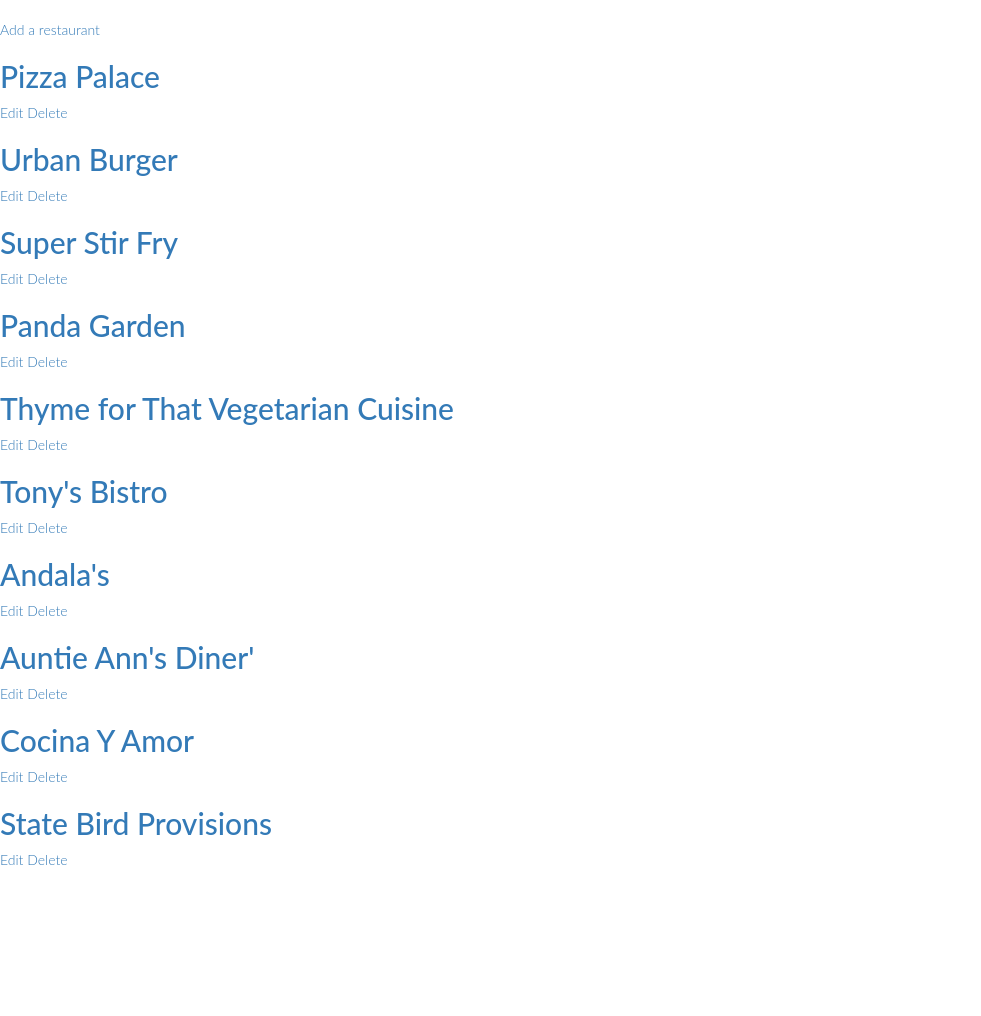
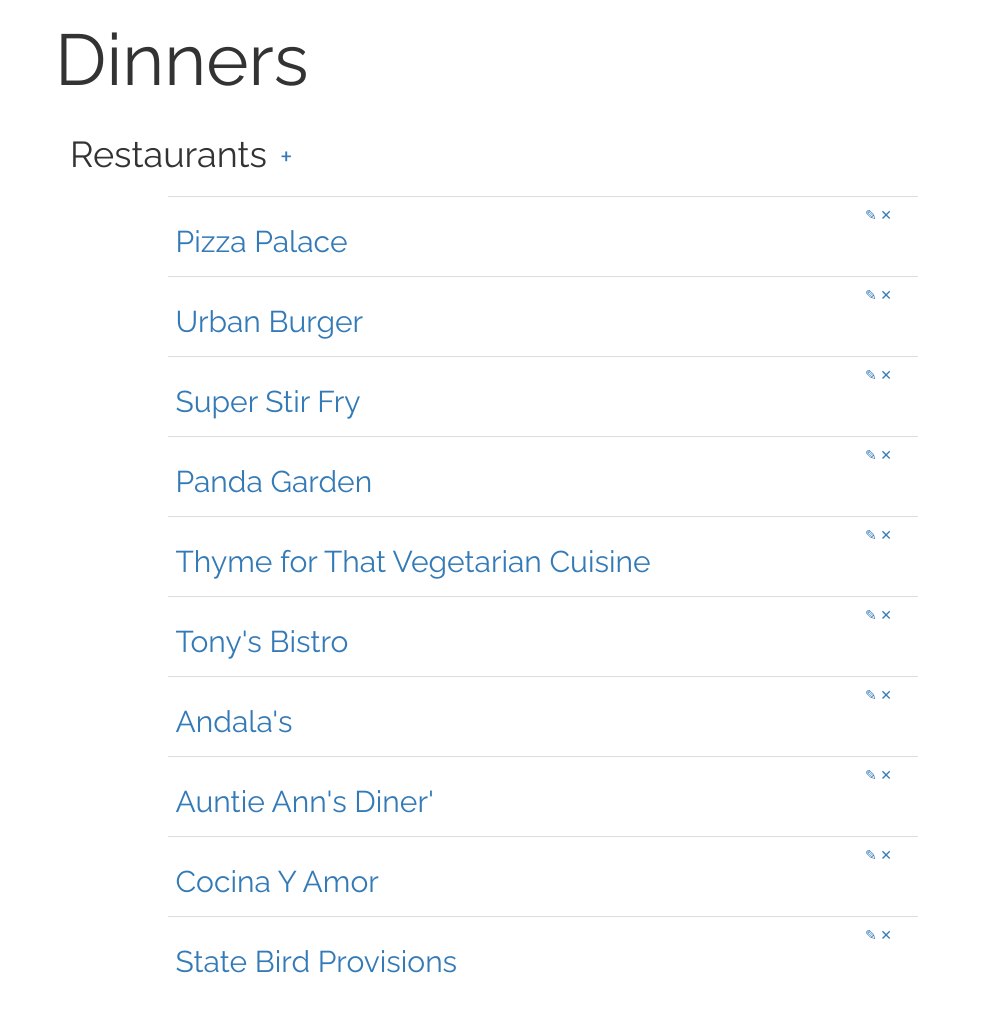
Before and after one commit to gggonzalez03/Restaurant-Item-Catalog, a Flask app: page /restaurants in a window 1280 px wide. Shown: the whole page, without its empty margins (0-981 px from the left). Before the commit the page ends 865 px from the top, so only its background shows below. Run offline with Flask 2, Linux system fonts and the light colour scheme; some libraries are stand-ins or nearby versions.

Commit message:
style: Changed home page UI
The home page has been redesigned. Moreover, base.html now imports Bootstrap
CDN to ensure that updated bootstrap are being used.

Take note that if you are altering the static files that are imported using url_for
from flask, you will have to refresh your browser's page using ALT+F5 for your
update to take effect. This is because url_for caches the file in the browser. ALT+F5
helps to force refresh all the files in the browser.

```diff
--- a/static/css/main.css
+++ b/static/css/main.css
@@ -1,53 +1,13 @@
 body{
-	font-family: 'Lato', sans-serif;
-	font-weight: 300;
+	font-family: 'Raleway', sans-serif;
+	font-weight: 400;
 }
 
-form > input, textarea{
-	display: block;
-	padding: 5px;
-	margin-bottom: 4px;
+.addbutton{
+	background-color: transparent;
+	font-size: 30px;
 }
 
-header{
-	margin-bottom: 50px;
+#headername{
+    font-size: 72px;
 }
-
-.userfunctionicons{
-	background-color: Transparent;
-    background-repeat:no-repeat;
-    border: transparent;
-    border-radius: 5px;
-    cursor:pointer;
-    overflow: hidden;
-    outline:none;
-}
-
-.userfunctionicons:hover{
-	background-color: #bb99ff;
-}
-
-.text-muted{
-	color: #BCBBBB;
-}
-
-.text-thin{
-	font-weight: 100;
-}
-
-.title-super{
-	font-size: 60px;
-}
-
-.error-message{
-	color: red;
-	padding: 10px
-}
-
-.blogtitle{
-	display: inline;
-}
-
-.blogowner{
-	display: inline;
-}
--- a/templates/base.html
+++ b/templates/base.html
@@ -6,14 +6,20 @@
 	    <meta name="viewport" content="width=device-width, initial-scale=1">
 	    <title>{% block pagetitle %}{% endblock %}</title>
 	    <!--<link href="https://fonts.googleapis.com/css?family=Lato:100,300" rel="stylesheet">-->
-	    <link rel="stylesheet" href="{{url_for('static', filename='css/bootstrap.min.css')}}">
-	    <script type="text/javascript" src="{{url_for('static', filename='js/jquery-3.1.1.min.js')}}"></script>
-	    <script type="text/javascript" src="{{url_for('static', filename='js/bootstrap.min.js')}}"></script>
+		<link href="https://fonts.googleapis.com/css?family=Raleway:300,400,700" rel="stylesheet">
+		<link rel="stylesheet" href="https://maxcdn.bootstrapcdn.com/bootstrap/3.3.7/css/bootstrap.min.css">
+		<script src="https://ajax.googleapis.com/ajax/libs/jquery/3.1.1/jquery.min.js"></script>
+		<script src="https://maxcdn.bootstrapcdn.com/bootstrap/3.3.7/js/bootstrap.min.js"></script>
 	    <link rel="stylesheet" href="{{url_for('static', filename='css/main.css')}}">
         {% block script %}{% endblock %}
 	</head>
 	<body>
-    {% block body %}
-    {% endblock %}
+		<div class="container">
+			<header class="row">
+				<h1 id="headername">Dinners</h1>
+			</header>
+			{% block body %}
+			{% endblock %}
+		</div>
 	</body>
 </html>
--- a/templates/restaurants.html
+++ b/templates/restaurants.html
@@ -1,11 +1,26 @@
 {% extends "base.html" %}
 {% block pagetitle %}Restaurant{% endblock %}
 {% block body %}
-    <h1></h1>
-    <a href="{{url_for('add_restaurant')}}">Add a restaurant</a>
-    {% for restaurant in all_restaurants %}
-    <a href="{{url_for('restaurant_menu', restaurant_id=restaurant.id)}}"><h2>{{restaurant.name}}</h2></a>
-    <a href="{{url_for('edit_restaurant', restaurant_id=restaurant.id)}}">Edit</a>
-    <a href="{{url_for('delete_restaurant', restaurant_id=restaurant.id)}}">Delete</a>
-    {% endfor %}
+	<header class="row">
+        <section class="col-xs-6">
+            <h1>Restaurants<a href="{{url_for('add_restaurant')}}"><button class="btn addbutton">+</button></a></h1>
+        </section>
+    </header>
+    <main class="row">
+        <section class="col-xs-12 col-sm-8 col-sm-offset-1">
+            <table class="table table-hover">
+            {% for restaurant in all_restaurants %}
+                <tr>
+                    <td>
+                        <h2><a href="{{url_for('restaurant_menu', restaurant_id=restaurant.id)}}">{{restaurant.name}}</a></h2>
+                    </td>
+                    <td>
+                        <a href="{{url_for('edit_restaurant', restaurant_id=restaurant.id)}}">✎</a>
+                        <a href="{{url_for('delete_restaurant', restaurant_id=restaurant.id)}}">✕</a>
+                    </td>
+                </tr>
+            {% endfor %}
+            </table>
+        </section>
+    </main>
 {% endblock %}
```
